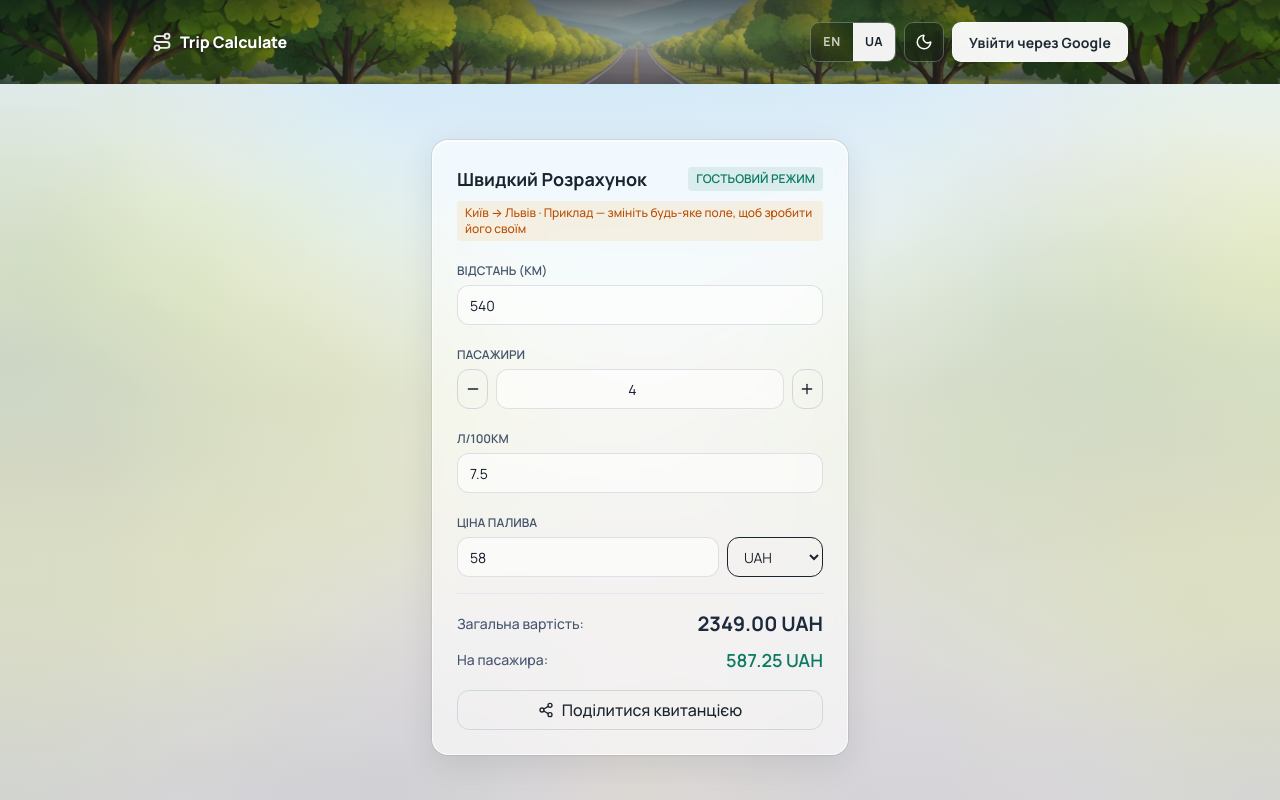
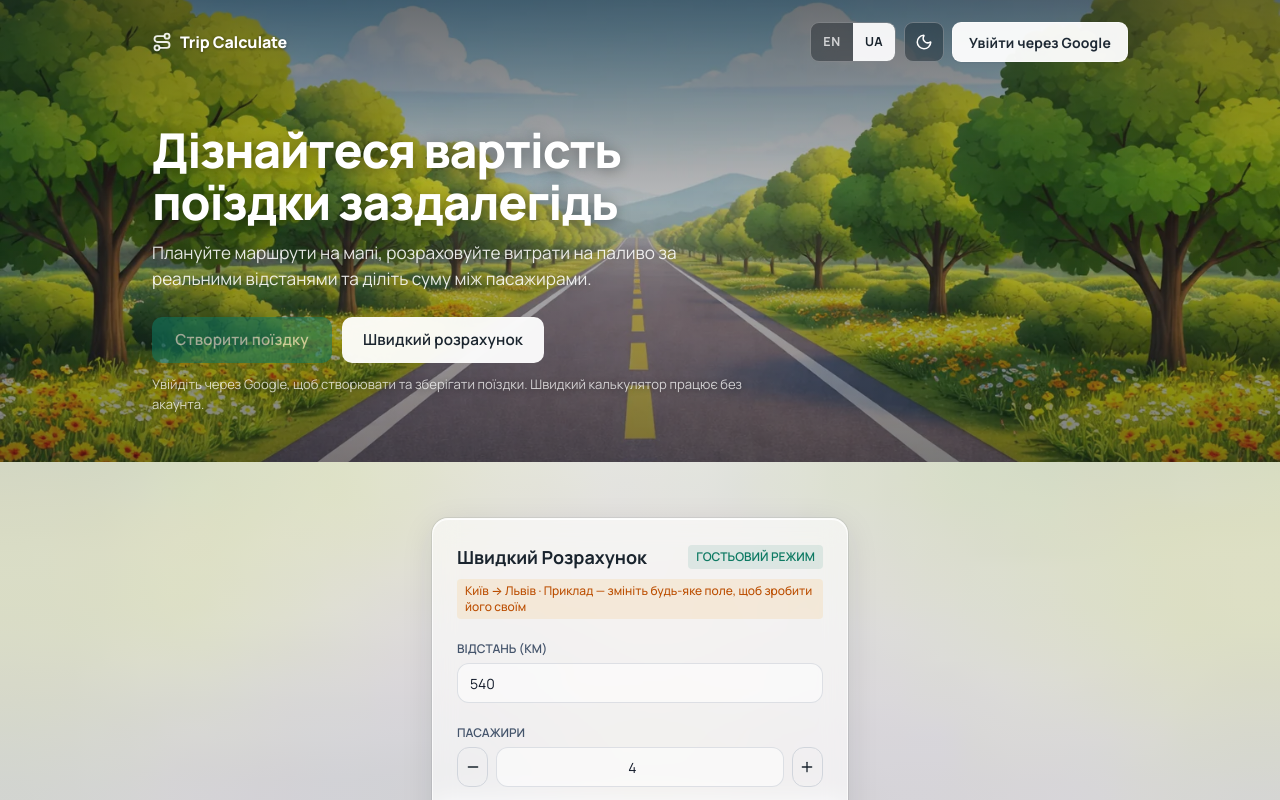
Before and after one commit to volskyi-dmytro/trip-calculate, a React (Vite) app in the folder frontend/: page /uk in a window 1280 px wide. Shown: the top 800 px of the page. Built offline with nearby package versions, Linux system fonts and the light colour scheme; no server answers.

Commit message:
feat(frontend): locale-aware navigation in Header

```diff
--- a/frontend/src/components/common/Header.tsx
+++ b/frontend/src/components/common/Header.tsx
@@ -6,6 +6,7 @@ import { useSeason } from '../../hooks/useSeason';
 import { LoginButton } from '../auth/LoginButton';
 import { UserMenu } from '../auth/UserMenu';
 import { Route, Sun, Moon } from 'lucide-react';
+import { withLocalePrefix } from '../../utils/locale';
 
 interface HeaderProps {
   onCalculateClick?: () => void;
@@ -19,11 +20,11 @@ export function Header({ onCalculateClick }: HeaderProps) {
   const { language, setLanguage, t } = useLanguage();
   const season = useSeason();
 
-  const isHomePage = location.pathname === '/';
+  const isHomePage = location.pathname === withLocalePrefix('/', language);
 
   const handleCreateTripClick = () => {
     if (user) {
-      navigate('/route-planner');
+      navigate(withLocalePrefix('/route-planner', language));
     }
   };
 
@@ -38,7 +39,7 @@ export function Header({ onCalculateClick }: HeaderProps) {
           <button
             type="button"
             className="brand"
-            onClick={() => navigate('/')}
+            onClick={() => navigate(withLocalePrefix('/', language))}
             title={t('header.nav.home')}
           >
             <Route size={20} strokeWidth={2.25} aria-hidden="true" />
```
